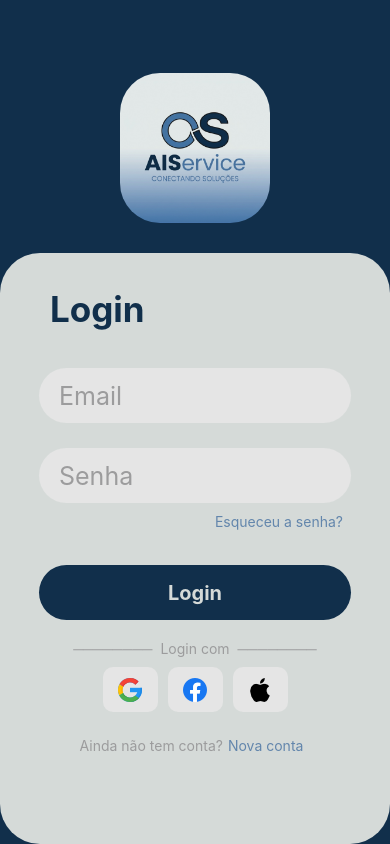
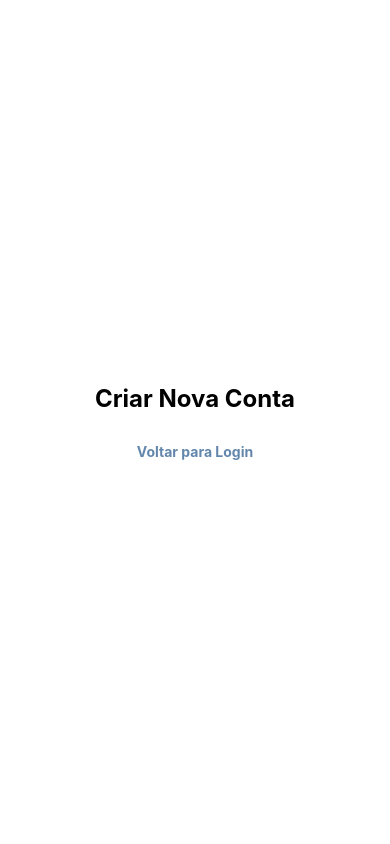
Before and after one commit to LuizFelixDev/iservice-app, a React Native app in the folder iserviceApp/: screen /SingIn in a window 390 px wide. Built offline with nearby package versions, Linux system fonts and the light colour scheme.

Commit message:
Adicionando navegação em pilha para nova screen

```diff
--- a/iserviceApp/App.tsx
+++ b/iserviceApp/App.tsx
@@ -1,18 +1,17 @@
-import { StatusBar } from 'expo-status-bar';
-import { StyleSheet, Text, View } from 'react-native';
+import { NavigationContainer } from '@react-navigation/native';
+import { createStackNavigator } from '@react-navigation/stack';
 import Login from './src/Screens/Login/Login';
+import SingIn from './src/Screens/SingIn/SingIn';
+
+const Stack = createStackNavigator();
 
 export default function App() {
   return (
-    <Login></Login>
+    <NavigationContainer>
+      <Stack.Navigator screenOptions={{ headerShown: false }}>
+        <Stack.Screen name="Login" component={Login} />
+        <Stack.Screen name="SingIn" component={SingIn} />
+      </Stack.Navigator>
+    </NavigationContainer>
   );
 }
-
-const styles = StyleSheet.create({
-  container: {
-    flex: 1,
-    backgroundColor: '#fff',
-    alignItems: 'center',
-    justifyContent: 'center',
-  },
-});
--- a/iserviceApp/package.json
+++ b/iserviceApp/package.json
@@ -10,11 +10,15 @@
     "lint": "eslint . --ext .js,.jsx,.ts,.tsx"
   },
   "dependencies": {
+    "@react-navigation/native": "^7.2.2",
+    "@react-navigation/stack": "^7.8.9",
     "expo": "~54.0.0",
     "expo-status-bar": "~3.0.9",
     "react": "19.1.0",
     "react-dom": "19.1.0",
     "react-native": "0.81.5",
+    "react-native-safe-area-context": "~5.6.0",
+    "react-native-screens": "~4.16.0",
     "react-native-web": "^0.21.0"
   },
   "devDependencies": {
--- a/iserviceApp/src/Screens/Login/Login.tsx
+++ b/iserviceApp/src/Screens/Login/Login.tsx
@@ -1,14 +1,14 @@
 import { StatusBar } from 'expo-status-bar';
-import { Text, View, Image} from 'react-native';
-import {styles} from "./loginStyles"
-import LoginContainer from "../../components/LoginContainer/LoginContainer"
-import logo from "../../../assets/logo.png"
+import { View, Image } from 'react-native';
+import { styles } from "./loginStyles";
+import LoginContainer from "../../components/LoginContainer/LoginContainer";
+import logo from "../../../assets/logo.png";
 
-export default function Login() {
+export default function Login({ navigation }: any) {
   return (
     <View style={styles.container}>
-      <Image source={logo} style={styles.logo}/>
-      <LoginContainer/>
+      <Image source={logo} style={styles.logo} />
+      <LoginContainer navigation={navigation} />
       <StatusBar style="auto" />
     </View>
   );
--- /dev/null
+++ b/iserviceApp/src/Screens/SingIn/SingIn.tsx
@@ -0,0 +1,38 @@
+import React from 'react';
+import { View, Text, TouchableOpacity, StyleSheet } from 'react-native';
+import { colors } from '../../Colors/Colors';
+
+export default function SingIn({ navigation }: any) {
+  return (
+    <View style={styles.container}>
+      <Text style={styles.title}>Criar Nova Conta</Text>
+      <TouchableOpacity
+        style={styles.button}
+        onPress={() => navigation.goBack()}
+      >
+        <Text style={styles.buttonText}>Voltar para Login</Text>
+      </TouchableOpacity>
+    </View>
+  );
+}
+
+const styles = StyleSheet.create({
+  container: {
+    flex: 1,
+    justifyContent: 'center',
+    alignItems: 'center',
+    backgroundColor: '#fff'
+  },
+  title: {
+    fontSize: 24,
+    fontWeight: 'bold',
+    marginBottom: 20
+  },
+  button: {
+    marginTop: 10
+  },
+  buttonText: {
+    color: colors.secondary,
+    fontWeight: 'bold'
+  }
+});
--- a/iserviceApp/src/components/LoginContainer/LoginContainer.tsx
+++ b/iserviceApp/src/components/LoginContainer/LoginContainer.tsx
@@ -1,23 +1,23 @@
 import { StatusBar } from 'expo-status-bar';
-import { Text, View, TextInput, TouchableOpacity, Image} from 'react-native';
-import {styles} from "./styles"
+import { Text, View, TextInput, TouchableOpacity } from 'react-native';
+import { styles } from "./styles";
 import { colors } from '../../Colors/Colors';
-import ButtonsContainer from "../LoginContainer/ButtonsContainer/ButtonsContainer"
+import ButtonsContainer from "../LoginContainer/ButtonsContainer/ButtonsContainer";
 
-
-
-export default function LoginContainer() {
+export default function LoginContainer({ navigation }: any) {
   return (
     <View style={styles.container}>
       <Text style={styles.title}>Login</Text>
       <TextInput
-      style={styles.inputStyle}
-      placeholder='Email'
-      placeholderTextColor={"#9C9C9D"}
+        style={styles.inputStyle}
+        placeholder='Email'
+        placeholderTextColor={"#9C9C9D"}
       />
-      <TextInput style={styles.inputStyle}
-      placeholder='Senha'
-      placeholderTextColor={"#9C9C9D"}
+      <TextInput
+        style={styles.inputStyle}
+        placeholder='Senha'
+        placeholderTextColor={"#9C9C9D"}
+        secureTextEntry
       />
       <TouchableOpacity style={styles.alterSenha}>
         <Text style={{color: colors.secondary}}>Esqueceu a senha?</Text>
@@ -37,12 +37,13 @@ export default function LoginContainer() {
         <Text style={{color: "#9C9C9D", marginEnd: 5, marginStart: 40}}>
           Ainda não tem conta?
         </Text>
-        <TouchableOpacity style={styles.alterSenha}>
+        <TouchableOpacity
+          style={styles.alterSenha}
+          onPress={() => navigation.navigate('SingIn')}
+        >
           <Text style={{color: colors.secondary}}>Nova conta</Text>
         </TouchableOpacity>
       </View>
-
-
       <StatusBar style="auto" />
     </View>
   );
```
Also changed, not shown: 1 other file (tests, documents, lock files or other folders).
